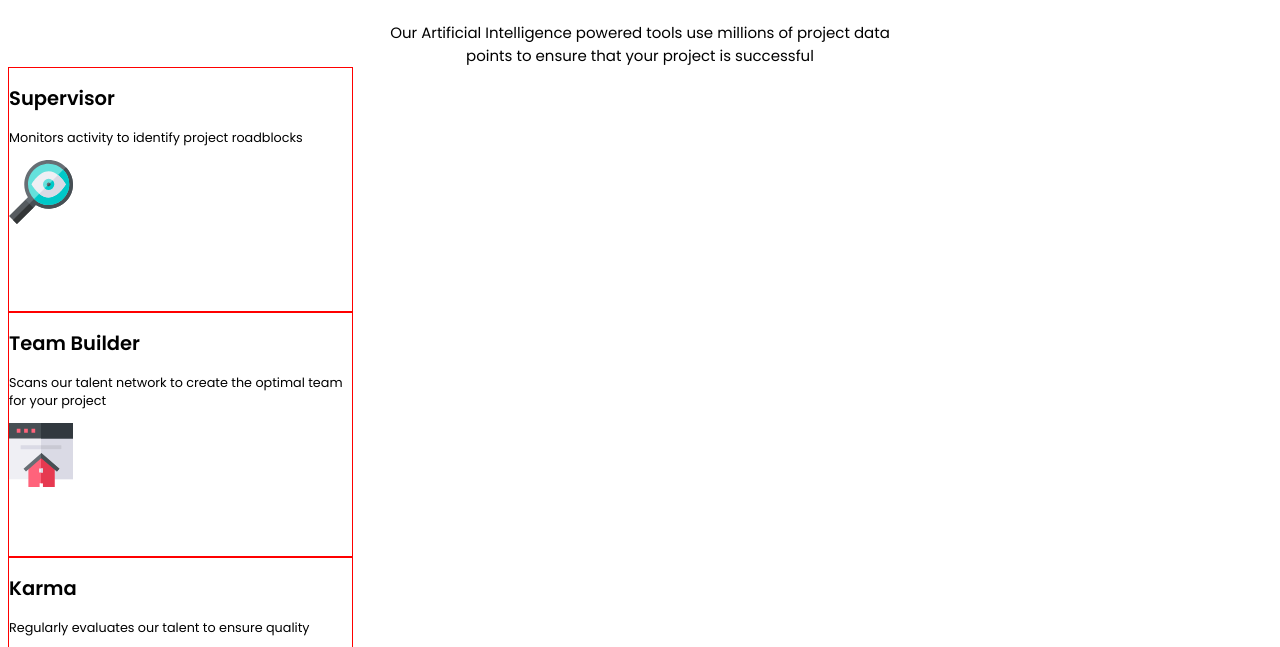
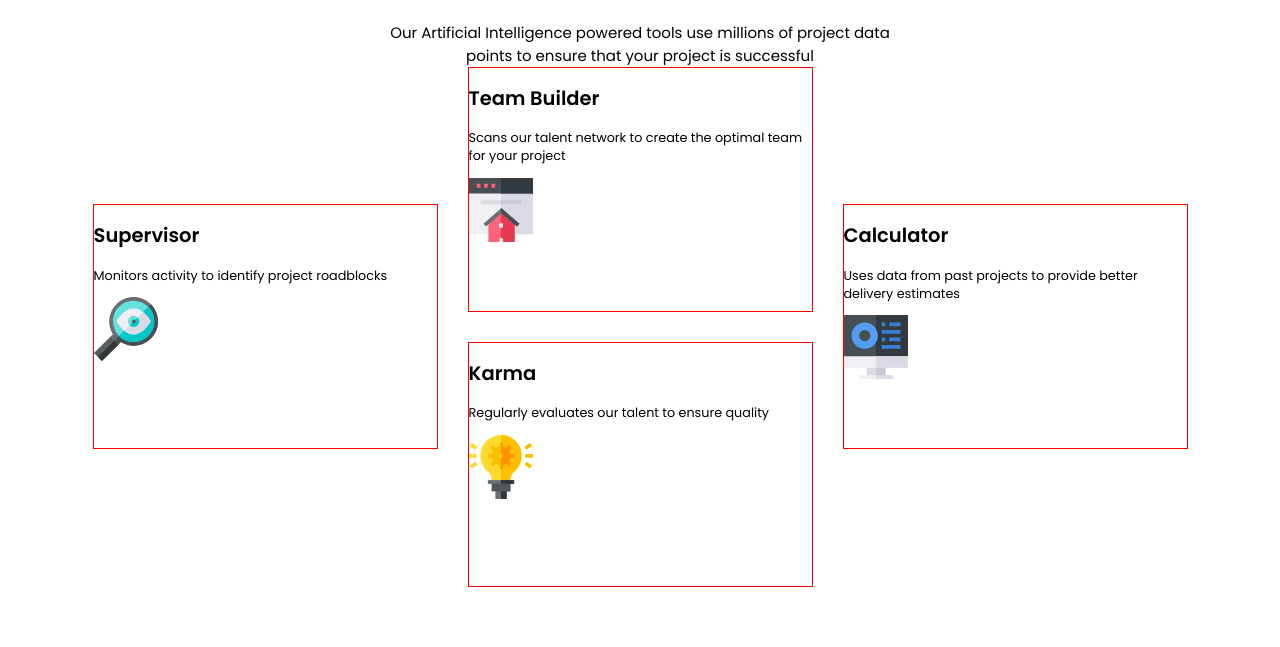
Before and after one commit to h4sitha/four-card-feature-section-frontendmentor, a plain HTML site: page index.html in a window 1280 px wide. Shown: the part 130-777 px from the top of the page. Drawn offline with Linux system fonts and the light colour scheme.

Commit message:
Place the features divs using the flexbox

```diff
--- a/styles.css
+++ b/styles.css
@@ -45,3 +45,17 @@ h2 {
     height: 16.33rem;
     width: 23rem;
 }
+
+#content {
+    display: flex;
+    justify-content: center;
+    gap: 2rem;
+}
+
+.single {
+    align-self: center;
+}
+
+.double .feature:first-of-type {
+    margin-bottom: 2rem;
+}
```
